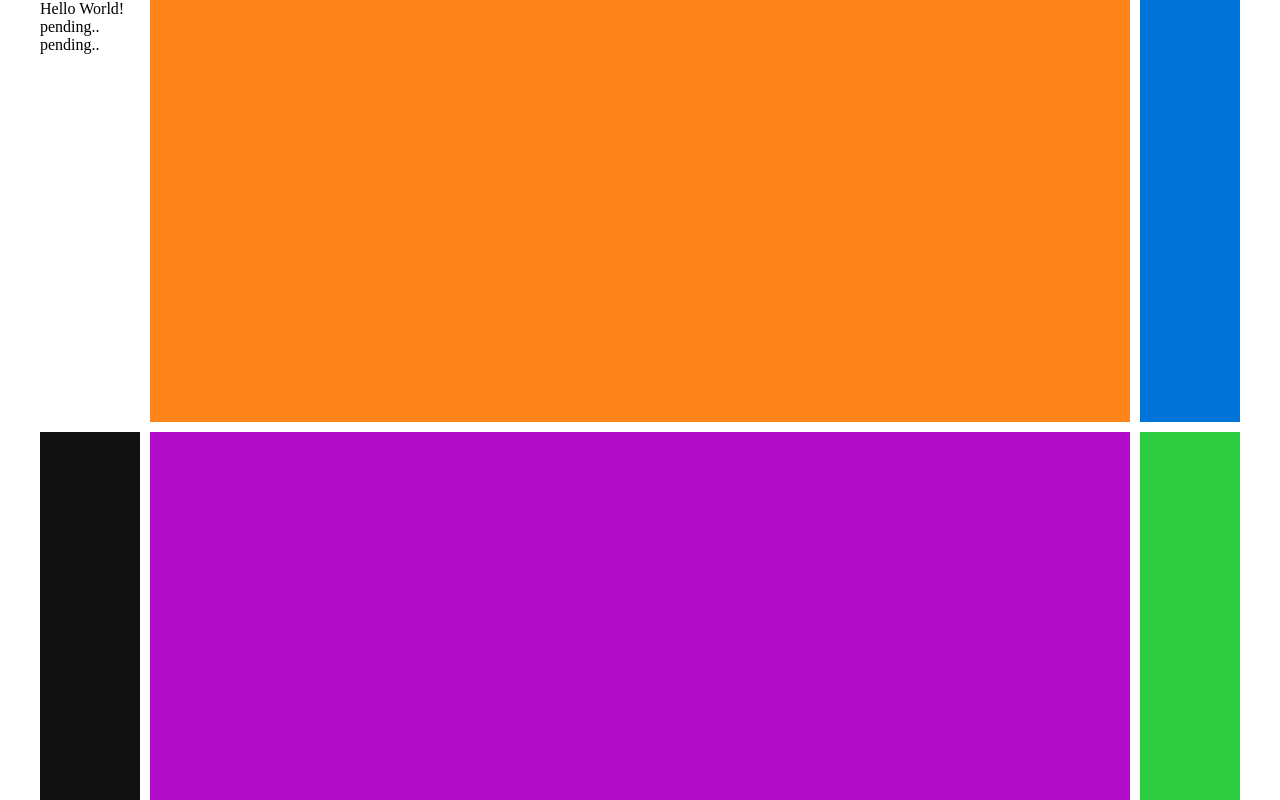
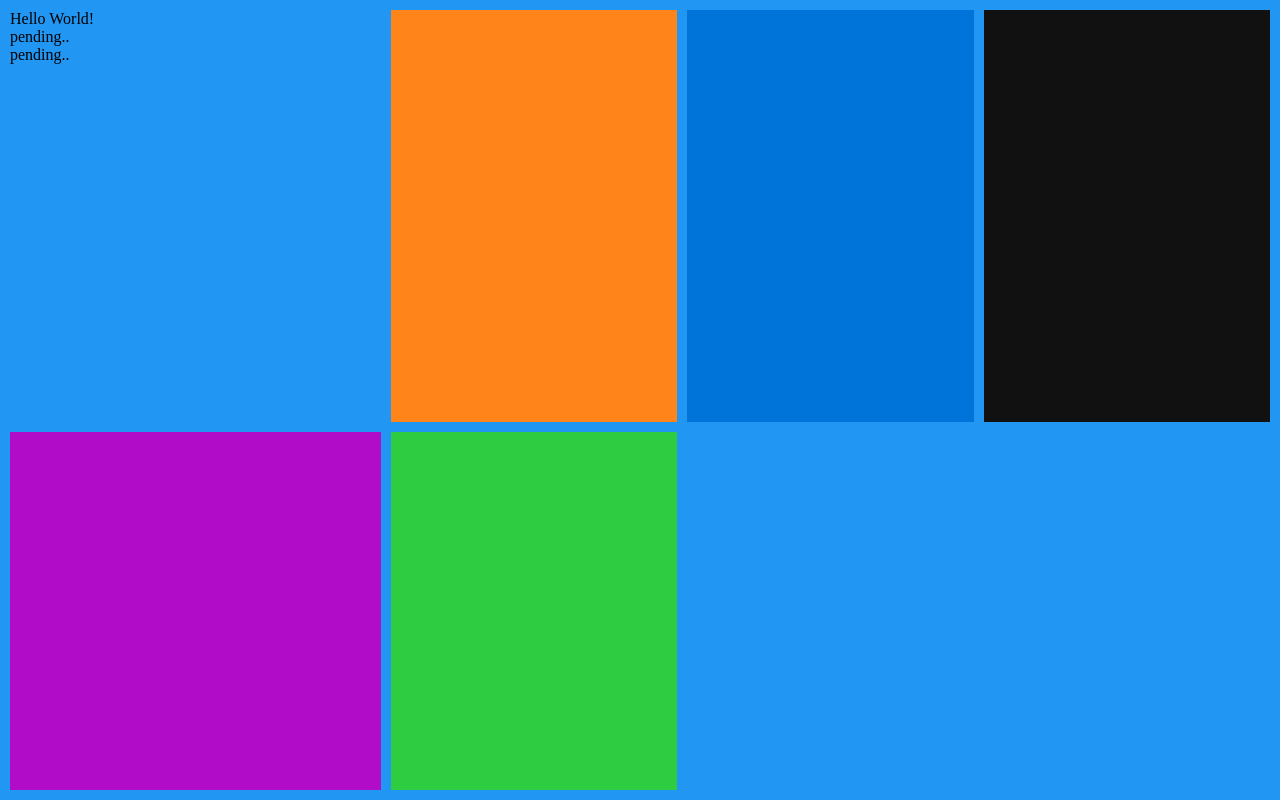
Before and after one commit to digplan/enigmatic.js, a website: page test.html in a window 1280 px wide. Drawn offline with Linux system fonts and the light colour scheme; no server answers.

Commit message:
Update test.html

```diff
--- a/test.html
+++ b/test.html
@@ -6,8 +6,11 @@
 <script src=//rawgit.com/digplan/enigmatic.js/master/main.js ></script>
 <link href=//rawgit.com/digplan/enigmatic.js/master/css.css rel=stylesheet >
 
-<body style='width:1200px; margin:auto auto auto auto; display:grid; grid-gap: 10px;
-   grid-template-columns: 100px auto 100px' >
+<body style='  display: grid;
+  grid-template-columns: auto auto auto auto;
+  grid-gap: 10px;
+  background-color: #2196F3;
+  padding: 10px;' >
 
 <div>
   <helloworld control>pending..</helloworld>
```
